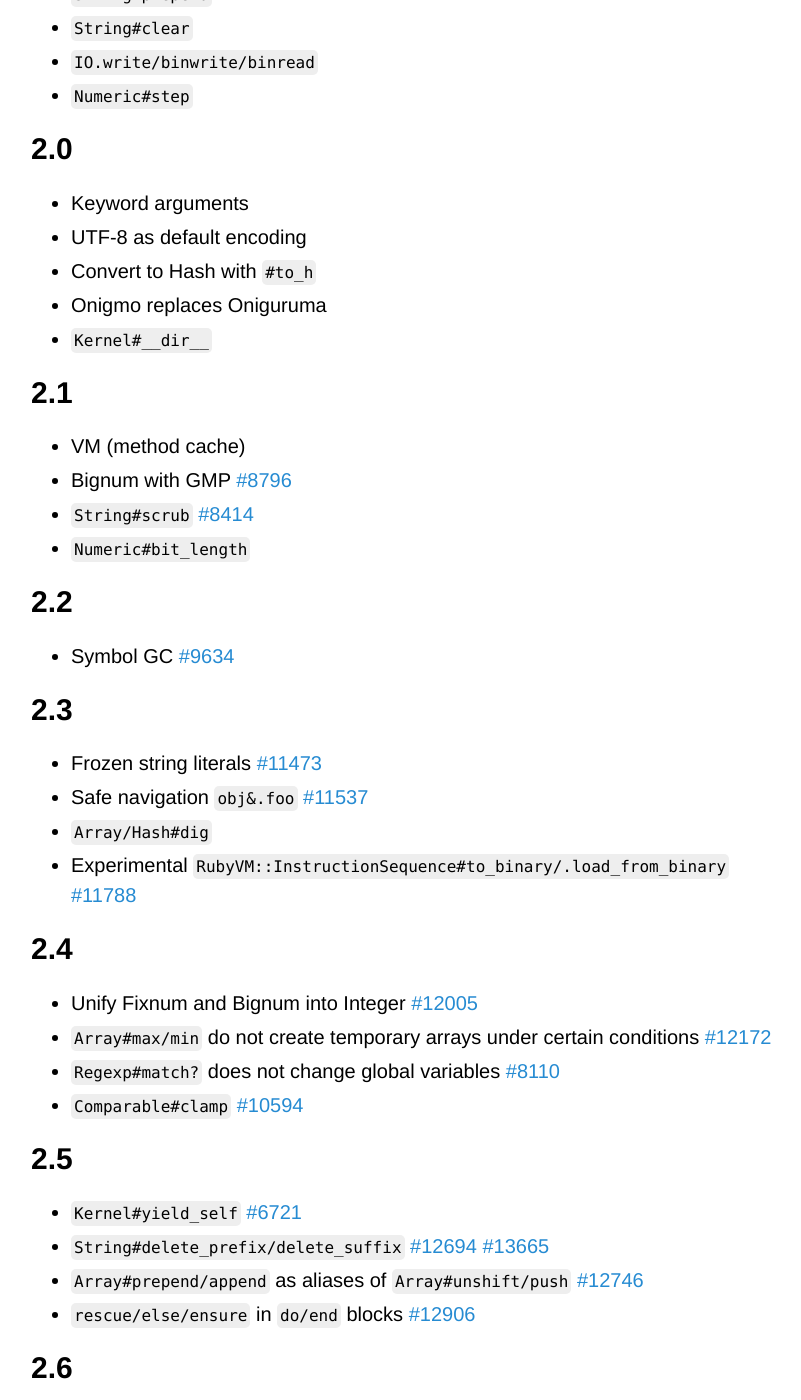
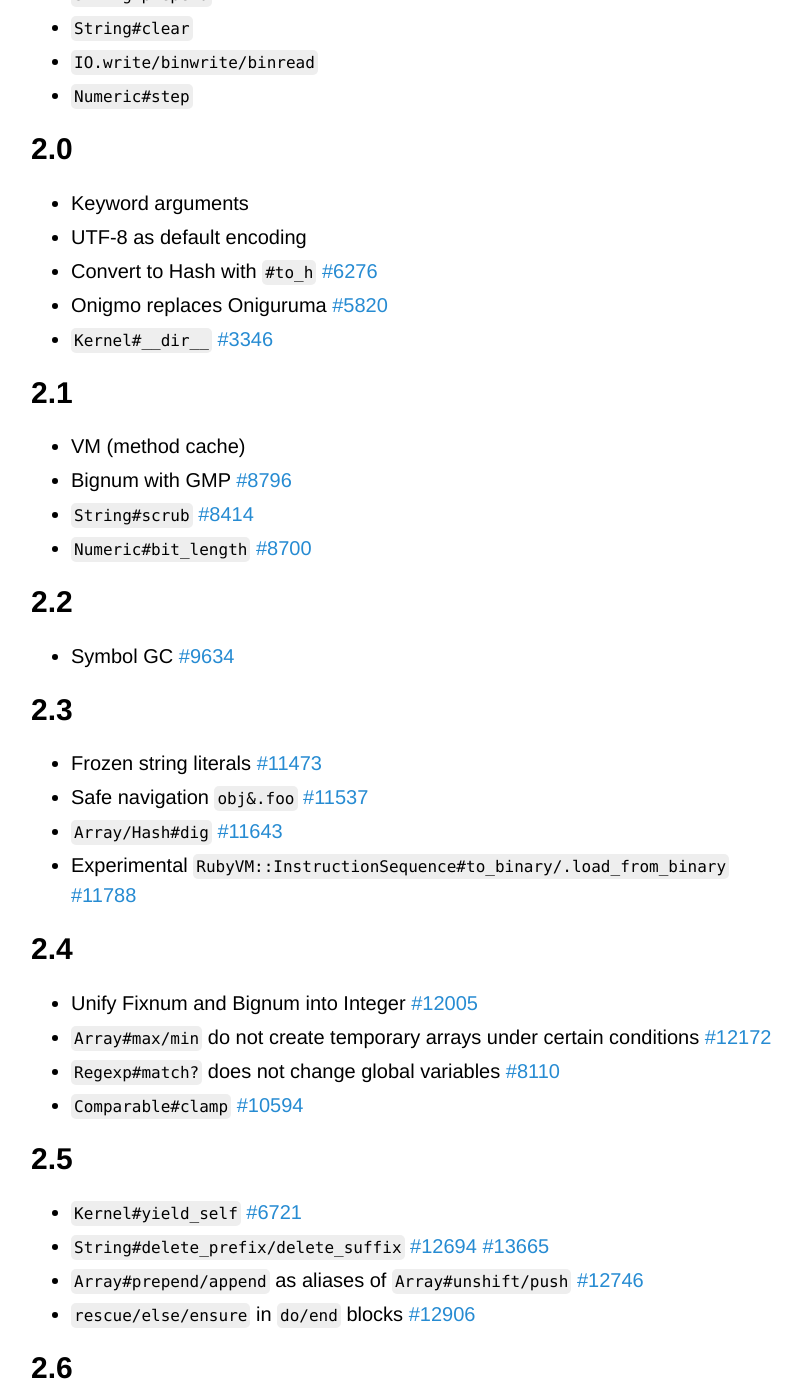
Before and after one commit to Maumagnaguagno/maumagnaguagno.github.io, a Jekyll site: the page built from ruby-versions.md, in a window 1280 px wide and 1400 px high, scrolled down 1088 px. Shown: the whole window, without its empty margins (229-1030 px from the left). Built offline with Jekyll 4.4.1, drawn with Linux system fonts in a browser that asks for light colours; our own code applies the rules of GitHub Pages for plain Markdown files.

Commit message:
Add links to Ruby Versions

```diff
--- a/ruby-versions.md
+++ b/ruby-versions.md
@@ -40,15 +40,15 @@ This is a reminder of how Ruby evolved through time.
 ## 2.0
 - Keyword arguments
 - UTF-8 as default encoding
-- Convert to Hash with ``#to_h``
-- Onigmo replaces Oniguruma
-- ``Kernel#__dir__``
+- Convert to Hash with ``#to_h`` [#6276](https://bugs.ruby-lang.org/issues/6276)
+- Onigmo replaces Oniguruma [#5820](https://bugs.ruby-lang.org/issues/5820)
+- ``Kernel#__dir__`` [#3346](https://bugs.ruby-lang.org/issues/3346)
 
 ## 2.1
 - VM (method cache)
 - Bignum with GMP [#8796](https://bugs.ruby-lang.org/issues/8796)
 - ``String#scrub`` [#8414](https://bugs.ruby-lang.org/issues/8414)
-- ``Numeric#bit_length``
+- ``Numeric#bit_length`` [#8700](https://bugs.ruby-lang.org/issues/8700)
 
 ## 2.2
 - Symbol GC [#9634](https://bugs.ruby-lang.org/issues/9634)
@@ -56,7 +56,7 @@ This is a reminder of how Ruby evolved through time.
 ## 2.3
 - Frozen string literals [#11473](https://bugs.ruby-lang.org/issues/11473)
 - Safe navigation ``obj&.foo`` [#11537](https://bugs.ruby-lang.org/issues/11537)
-- ``Array/Hash#dig``
+- ``Array/Hash#dig`` [#11643](https://bugs.ruby-lang.org/issues/11643)
 - Experimental ``RubyVM::InstructionSequence#to_binary/.load_from_binary`` [#11788](https://bugs.ruby-lang.org/issues/11788)
 
 ## 2.4
```
